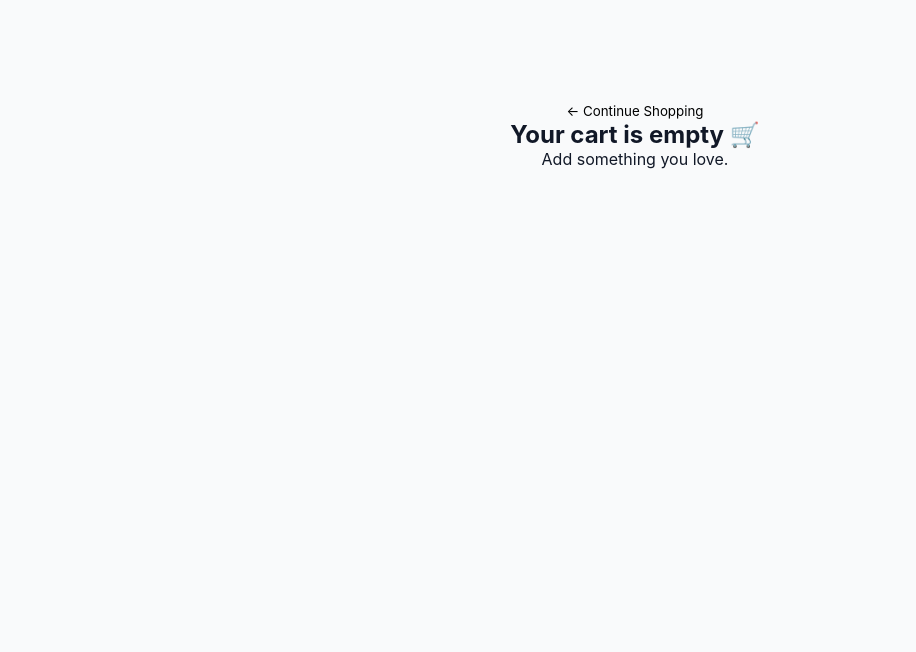
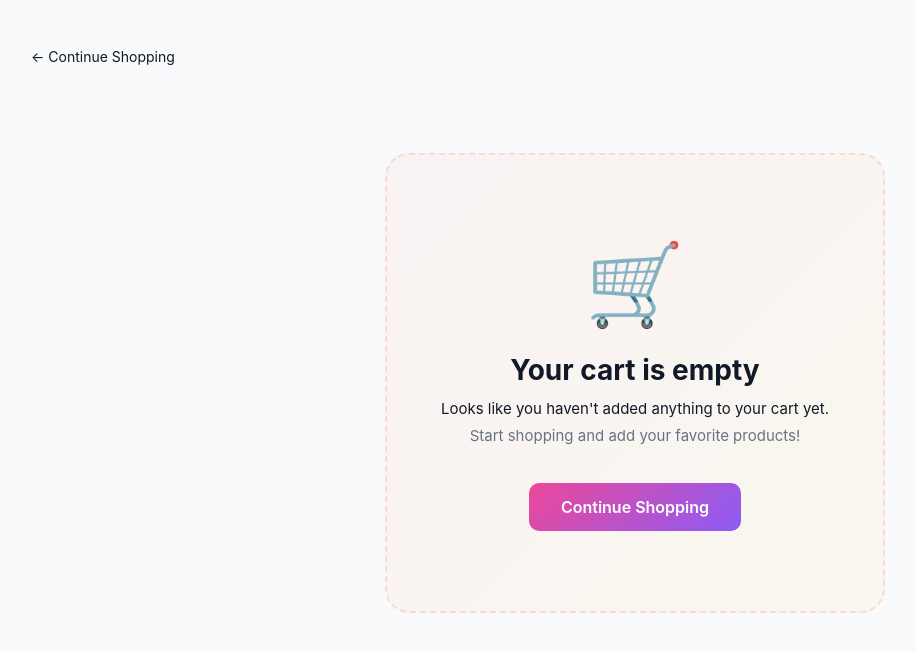
Before and after one commit to KrishnaPahune/Projects, a React (Vite) app in the folder Sagar/sagar/: page / in a window 1280 px wide. Both pictures are taken after a click on the button "Cart". Shown: the top 652 px of the page, without its empty margins (5-921 px from the left). Built offline with nearby package versions, Linux system fonts and the light colour scheme.

Commit message:
updated empty cart page with better design and added back button to continue shopping

```diff
--- a/Sagar/sagar/src/pages/Cart.css
+++ b/Sagar/sagar/src/pages/Cart.css
@@ -107,10 +107,91 @@
 /* EMPTY CART */
 .empty-cart {
   text-align: center;
-  padding: 100px 20px;
+  padding: 80px 40px;
+  max-width: 500px;
+  margin: 60px auto;
+  background: linear-gradient(135deg, rgba(255, 107, 107, 0.05) 0%, rgba(255, 193, 7, 0.05) 100%);
+  border-radius: var(--radius-xl);
+  border: 2px dashed rgba(255, 107, 107, 0.2);
 }
+
+.empty-cart-icon {
+  font-size: 80px;
+  margin-bottom: 20px;
+  display: block;
+  animation: float 3s ease-in-out infinite;
+}
+
+@keyframes float {
+  0%, 100% { transform: translateY(0); }
+  50% { transform: translateY(-20px); }
+}
+
+.empty-cart h2 {
+  font-size: 28px;
+  margin-bottom: 12px;
+  color: var(--text-dark);
+}
+
+.empty-cart p {
+  color: var(--text-gray);
+  margin: 8px 0;
+  font-size: 15px;
+}
+
+.empty-cart-subtitle {
+  font-size: 14px;
+  color: var(--text-light) !important;
+  margin-top: 12px;
+}
+
+.shop-btn {
+  margin-top: 30px;
+  padding: 14px 32px;
+  background: var(--gradient-brand);
+  color: white;
+  border-radius: var(--radius-md);
+  font-weight: 600;
+  font-size: 16px;
+  transition: var(--transition-fast);
+  cursor: pointer;
+}
+
+.shop-btn:hover {
+  background: var(--gradient-brand-hover);
+  box-shadow: var(--glow-brand);
+  transform: translateY(-2px);
+}
+
+.back-btn {
+  background: transparent;
+  color: var(--text-dark);
+  padding: 8px 16px;
+  border-radius: var(--radius-md);
+  margin-bottom: 20px;
+  cursor: pointer;
+  transition: var(--transition-fast);
+}
+
+.back-btn:hover {
+  background: var(--bg-soft);
+}
+
 @media(max-width: 900px) {
   .cart-container {
     grid-template-columns: 1fr;
   }
+
+  .empty-cart {
+    padding: 60px 30px;
+    margin: 40px auto;
+  }
+
+  .empty-cart-icon {
+    font-size: 60px;
+  }
+
+  .empty-cart h2 {
+    font-size: 24px;
+  }
 }
--- a/Sagar/sagar/src/pages/Cart.jsx
+++ b/Sagar/sagar/src/pages/Cart.jsx
@@ -6,10 +6,15 @@ function Cart({ goBack }) {
 
   if (cartItems.length === 0) {
     return (
-      <div className="cart-page empty-cart">
-        <button onClick={goBack}>← Continue Shopping</button>
-        <h2>Your cart is empty 🛒</h2>
-        <p>Add something you love.</p>
+      <div className="cart-page">
+        <button onClick={goBack} className="back-btn">← Continue Shopping</button>
+        <div className="empty-cart">
+          <div className="empty-cart-icon">🛒</div>
+          <h2>Your cart is empty</h2>
+          <p>Looks like you haven't added anything to your cart yet.</p>
+          <p className="empty-cart-subtitle">Start shopping and add your favorite products!</p>
+          <button onClick={goBack} className="shop-btn">Continue Shopping</button>
+        </div>
       </div>
     );
   }
```
